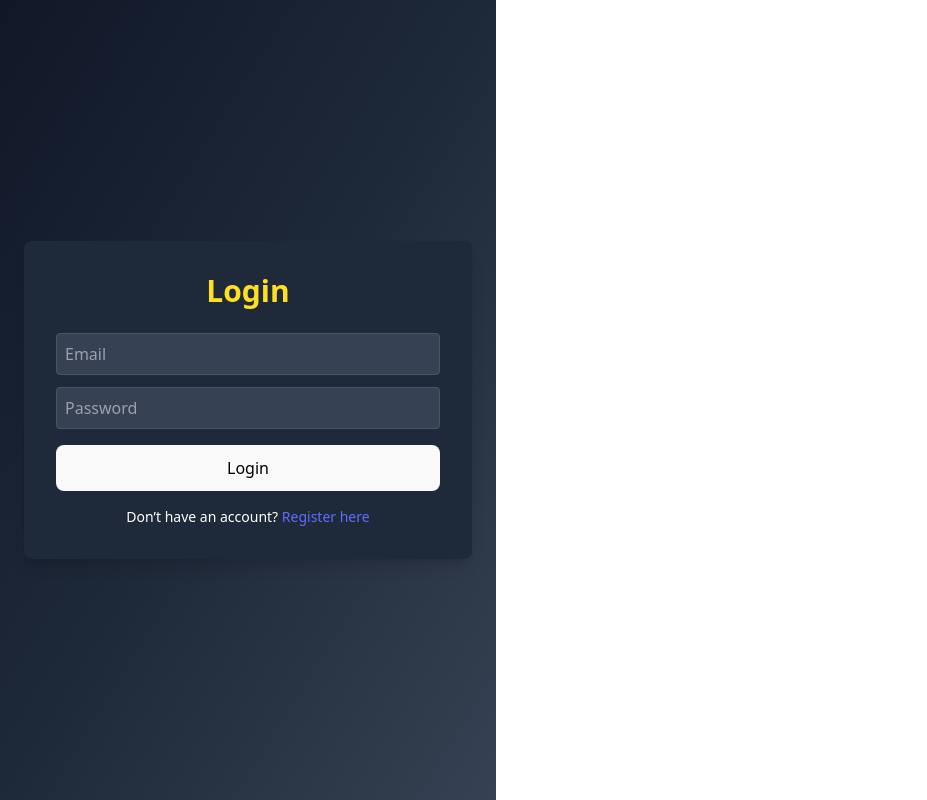
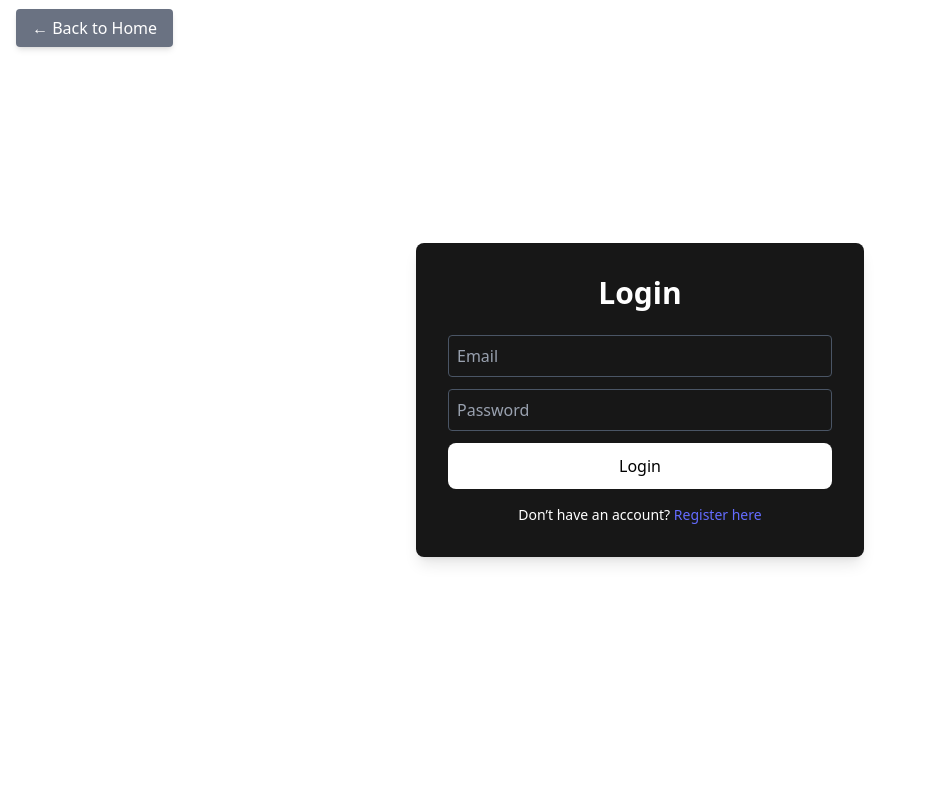
Before and after one commit to Hithishe/SnapTicket, a React (Vite) app: page /login in a window 1280 px wide. Shown: the whole page, without its empty margins (0-927 px from the left). Built offline with nearby package versions, Linux system fonts and the light colour scheme.

Commit message:
signup and login frontend changed

```diff
--- a/src/components/HomePage.jsx
+++ b/src/components/HomePage.jsx
@@ -14,7 +14,7 @@ const HomePage = () => {
           "url('https://cdn.dribbble.com/users/1187836/screenshots/7049426/media/7b3ab8c1fff5cdb8fa3e2fcc53c18dfb.gif')",
       }}
     >
-      <div className="w-full max-w-3xl p-6 bg-black bg-opacity-60 rounded-xl shadow-xl">
+      <div className="w-full max-w-2xl p-6 bg-black bg-opacity-60 rounded-xl shadow-xl">
         <h1 className="text-4xl font-bold text-center mb-6 text-yellow-300">
           🚍 Bus Ticket Portal
         </h1>
--- a/src/components/Login.jsx
+++ b/src/components/Login.jsx
@@ -19,16 +19,24 @@ export default function Login() {
   };
 
   return (
-    <div className="min-h-screen flex items-center justify-center bg-gradient-to-br from-gray-900 via-gray-800 to-gray-700 p-6">
+    <div className="min-h-screen w-screen flex flex-col items-center justify-center rom-gray-900 via-gray-600 to-gray-700 px-4 relative">
+            <div className="absolute top-4 left-4">
+        <Link
+          to="/"
+          className="bg-gray-500 !text-white px-4 py-2 rounded shadow-md hover:ring-white hover:shadow-lg transition-shadow duration-200"
+        >
+          ← Back to Home
+        </Link>
+      </div>
       <form
         onSubmit={handleLogin}
-        className="bg-gray-800 p-8 rounded-lg shadow-lg w-full max-w-md text-white"
+        className="bg-neutral-900 p-8 rounded-lg shadow-lg w-full max-w-md text-white"
       >
-        <h2 className="text-3xl font-bold mb-6 text-center text-yellow-300">Login</h2>
+        <h2 className="text-3xl font-bold mb-6 text-center text-white">Login</h2>
         <input
           type="email"
           placeholder="Email"
-          className="w-full mb-3 p-2 rounded bg-gray-700 text-white border border-gray-600 placeholder-gray-400"
+          className="w-full mb-3 p-2 rounded via-gray-700 text-white border border-gray-600 placeholder-gray-400"
           value={email}
           onChange={(e) => setEmail(e.target.value)}
           required
@@ -36,20 +44,20 @@ export default function Login() {
         <input
           type="password"
           placeholder="Password"
-          className="w-full mb-4 p-2 rounded bg-gray-700 text-white border border-gray-600 placeholder-gray-400"
+          className="w-full mb-3 p-2 rounded via-gray-700 text-white border border-gray-600 placeholder-gray-400"
           value={password}
           onChange={(e) => setPassword(e.target.value)}
           required
         />
         <button
           type="submit"
-          className="w-full bg-yellow-400 text-black font-semibold p-2 rounded hover:bg-yellow-300 transition"
+          className="w-full !bg-white text-black py-2 rounded-md hover:bg-white-600 transition"
         >
           Login
         </button>
         <p className="mt-4 text-center text-sm">
           Don’t have an account?{" "}
-          <Link to="/signup" className="text-yellow-300 hover:underline">
+          <Link to="/signup" className=" hover:underline">
             Register here
           </Link>
         </p>
--- a/src/components/Signup.jsx
+++ b/src/components/Signup.jsx
@@ -33,17 +33,25 @@ export default function Signup() {
   };
 
   return (
-    <div className="min-h-screen flex items-center justify-center bg-gradient-to-br from-gray-900 via-gray-800 to-gray-700 p-6">
+    <div className="min-h-screen w-screen flex flex-col items-center justify-center rom-gray-900 via-gray-600 to-gray-700 px-4 relative">
+            <div className="absolute top-4 left-4">
+        <Link
+          to="/"
+          className="bg-gray-500 !text-white px-4 py-2 rounded shadow-md hover:ring-white hover:shadow-lg transition-shadow duration-200"
+        >
+          ← Back to Home
+        </Link>
+      </div>
       <form
         onSubmit={handleSignup}
-        className="bg-gray-800 p-8 rounded-lg shadow-lg w-full max-w-md text-white"
+        className="bg-neutral-900 p-8 rounded-lg shadow-lg w-full max-w-md text-white"
       >
-        <h2 className="text-3xl font-bold mb-6 text-center text-yellow-300">Sign Up</h2>
+        <h2 className="text-3xl font-bold mb-6 text-center text-white">Sign Up</h2>
 
         <input
           type="email"
           placeholder="Email"
-          className="w-full mb-3 p-2 rounded bg-gray-700 text-white border border-gray-600 placeholder-gray-400"
+          className="w-full mb-3 p-2 rounded via-gray-700 text-white border border-gray-600 placeholder-gray-400"
           value={email}
           onChange={(e) => setEmail(e.target.value)}
           required
@@ -52,7 +60,7 @@ export default function Signup() {
         <input
           type="password"
           placeholder="Password"
-          className="w-full mb-3 p-2 rounded bg-gray-700 text-white border border-gray-600 placeholder-gray-400"
+          className="w-full mb-3 p-2 rounded via-gray-700 text-white border border-gray-600 placeholder-gray-400"
           value={password}
           onChange={(e) => setPassword(e.target.value)}
           required
@@ -62,14 +70,14 @@ export default function Signup() {
 
         <button
           type="submit"
-          className="w-full bg-yellow-400 text-black font-semibold p-2 rounded hover:bg-yellow-300 transition"
+          className="w-full !bg-white text-black py-2 rounded-md hover:bg-white-600 transition"
         >
           Sign Up
         </button>
 
         <p className="mt-4 text-center text-sm">
           Already have an account?{" "}
-          <Link to="/login" className="text-yellow-300 hover:underline">
+          <Link to="/login" className=" hover:underline">
             Login here
           </Link>
         </p>
```
